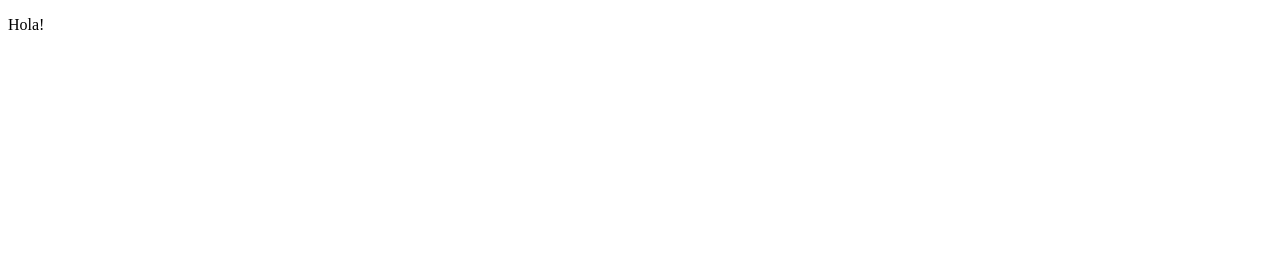
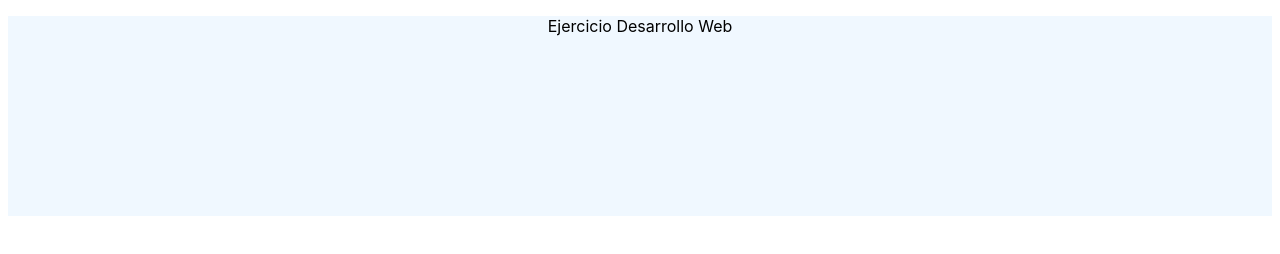
Before and after one commit to Luyer74/ejercicioWeb, a plain HTML site: page index.html in a window 1280 px wide. Drawn offline with Linux system fonts and the light colour scheme.

Commit message:
agregar estilos

```diff
--- a/index.html
+++ b/index.html
@@ -1,9 +1,24 @@
 <!DOCTYPE html>
-<html>
-  <head>
-  <title>Ejemplo</title>
+<html lang="en">
+<head>
+  <meta charset="UTF-8">
+  <meta http-equiv="X-UA-Compatible" content="IE=edge">
+  <meta name="viewport" content="width=device-width, initial-scale=1.0">
+  <title>Ejercicio</title>
+  <style>
+    .ejercicio{
+      font-family: -apple-system, BlinkMacSystemFont, 'Segoe UI', Roboto, Oxygen, Ubuntu, Cantarell, 'Open Sans', 'Helvetica Neue', sans-serif;
+      font-size: 20;
+      width: 100%;
+      height: 200px;
+      text-align: center;
+      background-color: aliceblue;
+    }
+  </style>
 </head>
 <body>
-  <p>Hola!</p>
+  <div class="ejercicio">
+    <p>Ejercicio Desarrollo Web</p>
+  </div>
 </body>
 </html>
```
